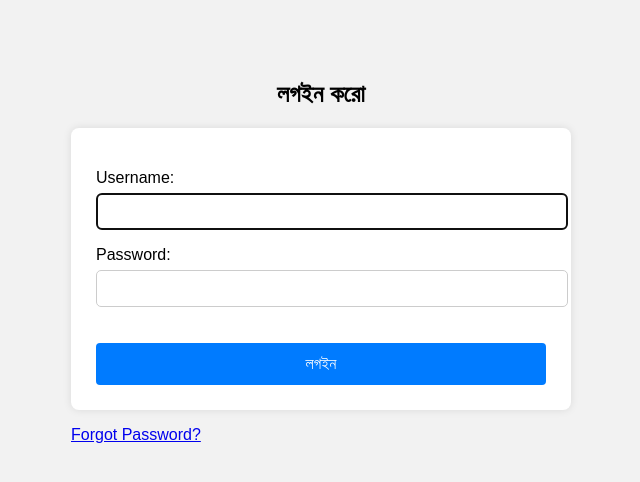
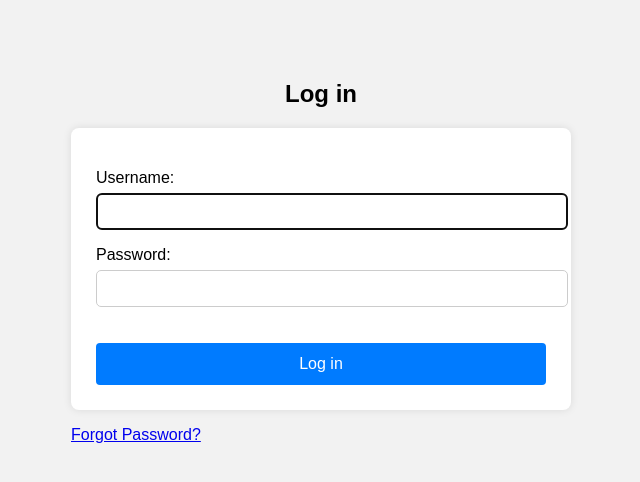
Before and after one commit to mdshahadathossainit/edubridge-project, a Django app: page /users/login/ in a window 1280 px wide. Shown: the top 482 px of the page, without its empty margins (319-959 px from the left). Run offline with Django 5.2, Linux system fonts and the light colour scheme.

Commit message:
login.html

```diff
--- a/users/templates/users/login.html
+++ b/users/templates/users/login.html
@@ -2,7 +2,7 @@
 <html lang="bn">
 <head>
     <meta charset="UTF-8">
-    <title>লগইন - EduBridge</title>
+    <title>Log in - EduBridge</title>
     <style>
         body {
             font-family: sans-serif;
@@ -48,7 +48,7 @@
 </head>
 <body>
 
-<h2 style="text-align:center;">লগইন করো</h2>
+<h2 style="text-align:center;">Log in </h2>
 
 <div class="messages">
     {% if messages %}
@@ -61,7 +61,7 @@
 <form method="post">
     {% csrf_token %}
     {{ form.as_p }}
-    <button type="submit">লগইন</button>
+    <button type="submit">Log in</button>
 </form>
 <p><a href="{% url 'password_reset' %}">Forgot Password?</a></p>
 
```
